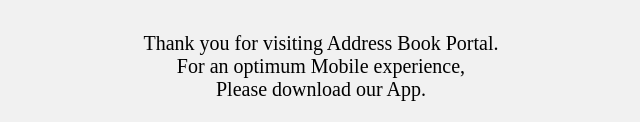
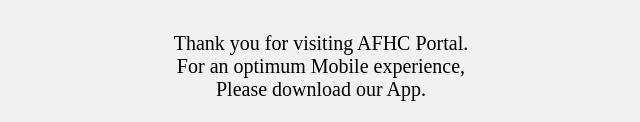
Before and after one commit to pawankv89/afhc, a plain HTML site: page index.html in a window 1280 px wide. Shown: the part 213-335 px from the top of the page, without its empty margins (319-959 px from the left). Drawn offline with Linux system fonts and the light colour scheme.

Commit message:
Upload Build

```diff
--- a/index.html
+++ b/index.html
@@ -40,7 +40,7 @@ function apple_appstore_button() {
        <img class="rcorners" src="https://pawankv89.github.io/afhc/afhc.png">
    </div>
     <div class="background-color">
-    <div>Thank you for visiting Address Book Portal.</div>
+    <div>Thank you for visiting AFHC Portal.</div>
     <div>For an optimum Mobile experience,</div>
     <div>Please download our App.</div>
    </div>
```
